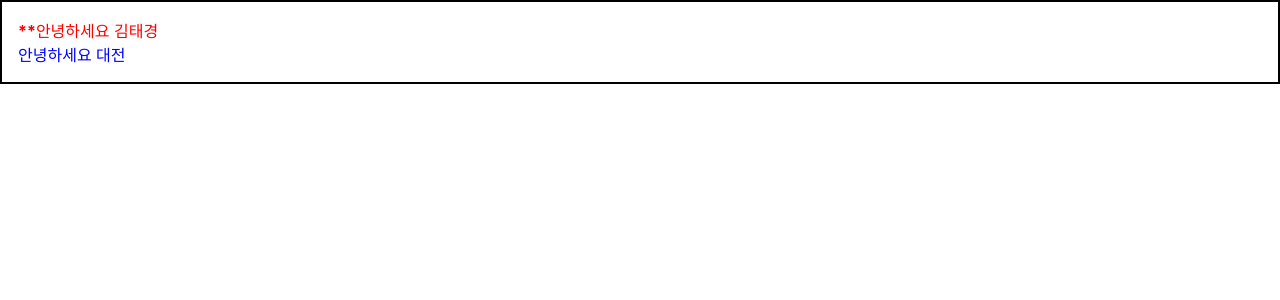
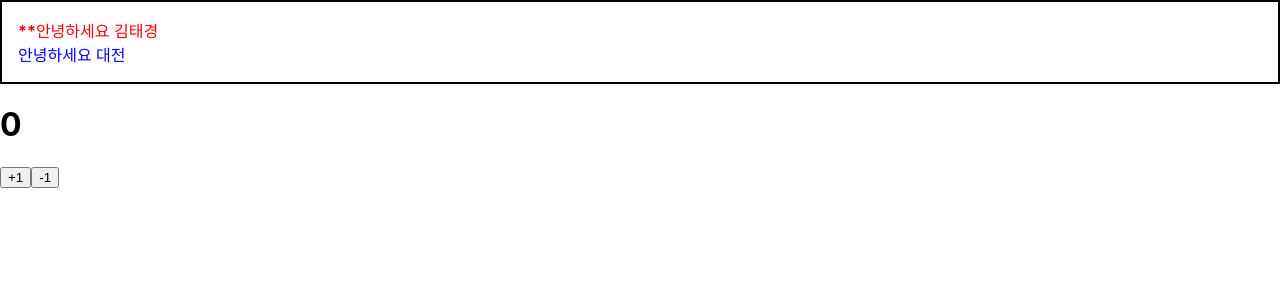
Before and after one commit to TaeKyoungKim/react_tutorial, a React (Create React App) app: page / in a window 1280 px wide. Shown: the top 300 px of the page. Built offline with nearby package versions, Linux system fonts and the light colour scheme.

Commit message:
useState 활용한 state update

```diff
--- a/src/App.js
+++ b/src/App.js
@@ -1,17 +1,20 @@
 import React from 'react';
 import Hello from './Hello'
 import Wrapper from './Wrapper'
+import Counter from './Counter'
 
 import './App.css';
 
 
 function App() {
   return (
-
+      <>
       <Wrapper>
       <Hello name="김태경"  color="red" isSpecial={true} />
       <Hello  color="blue" />
       </Wrapper>
+      <Counter />
+      </>
   );
 }
 
--- /dev/null
+++ b/src/Counter.js
@@ -0,0 +1,29 @@
+// useState활용한 Component 관리
+import React ,{useState} from 'react'
+
+function Counter(){
+    // Setter함수로 setNumber를 이용
+    const [number , setNumber] = useState(0)
+    const onIncrease =()=>{
+        console.log(+1)
+        // setNumber(number+1)
+        setNumber(preNumber=>preNumber+1)
+
+    }
+
+    const onDecrease =()=>{
+        console.log(-1)
+        // setNumber(number-1)
+        // 함수형으로 업데이트
+        setNumber(preNumber=>preNumber-1)
+    }
+    return (
+        <div>
+            <h1>{number}</h1>
+            <button onClick={onIncrease}>+1</button>
+            <button onClick={onDecrease}>-1</button>
+        </div>
+    )
+}
+
+export default Counter;
```
